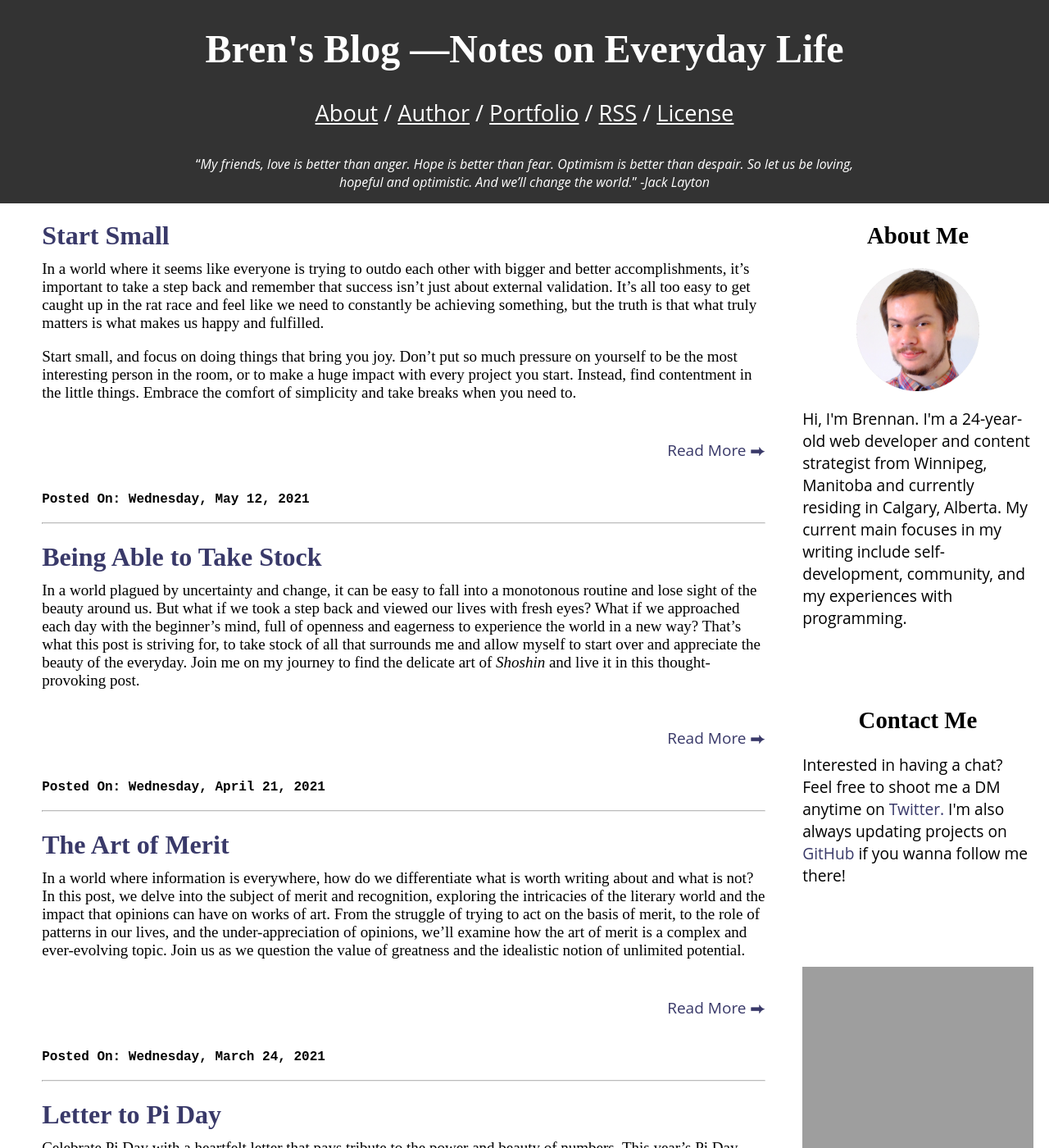
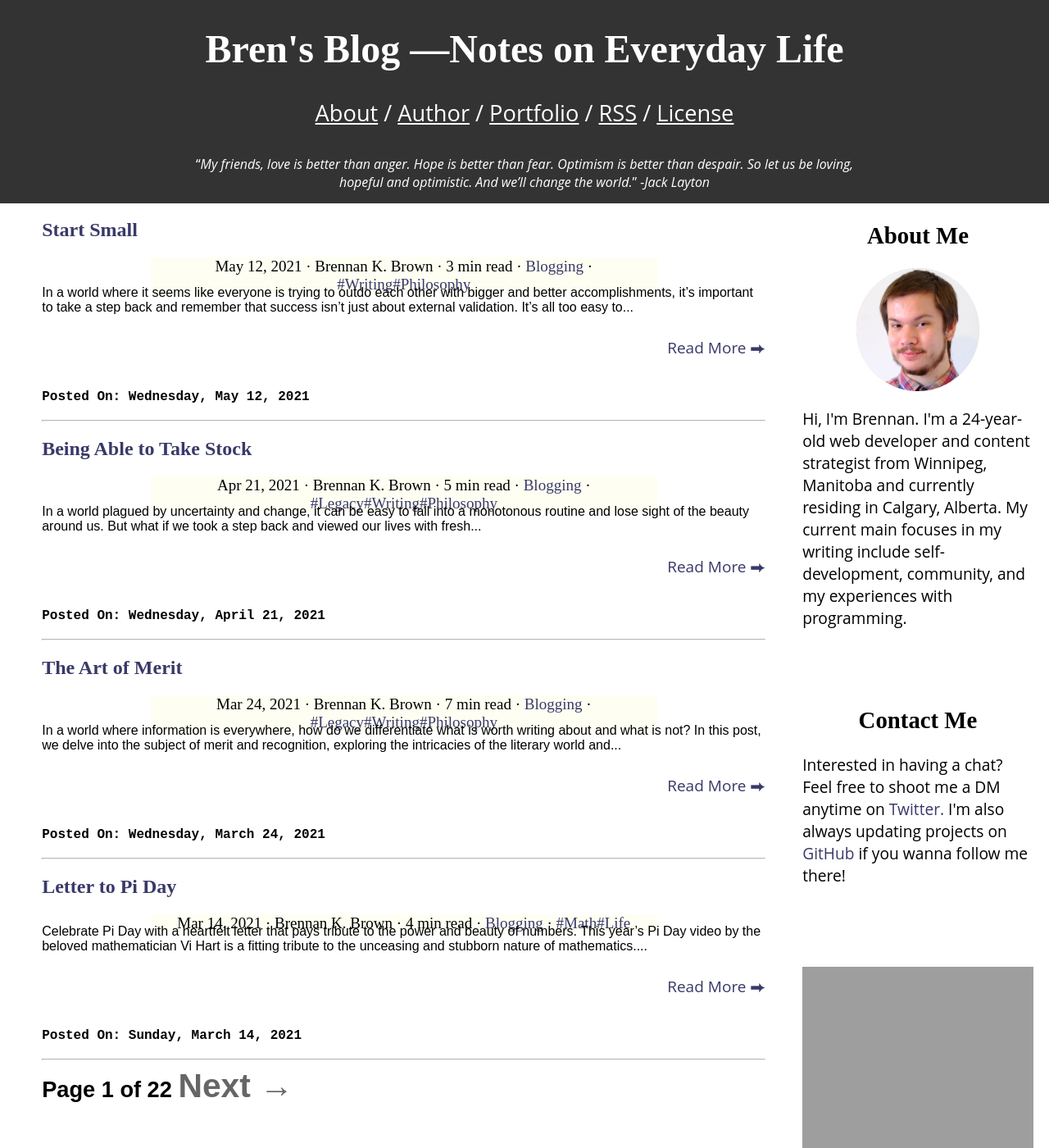
Before and after one commit to brennanbrown/old-blog, a Jekyll site: the page built from index.html, in a window 1280 px wide and 1400 px high. Shown: the whole window at 82% size. Built offline with Jekyll 4.4.1, drawn with Linux system fonts in a browser that asks for light colours; the list of posts is cut into pages by our own code; some of the changed text lies outside the part shown; grey boxes are pictures that could not be loaded.

Commit message:
feat(posts,home): add metadata (date, reading time, cats/tags) to posts and summaries; move pagination into main; improve excerpts

```diff
--- a/index.html
+++ b/index.html
@@ -8,79 +8,52 @@ layout: default
   <!-- This loops through the paginated posts -->
   {% for post in paginator.posts %}
   <div class=post-summary>
-    <h1><a href="{{ post.url }}">{{ post.title }}</a></h1>
+    <h2><a href="{{ post.url }}">{{ post.title }}</a></h2>
+
+    <p class="post-meta post-summary-meta">
+      <time datetime="{{ post.date | date_to_xmlschema }}">{{ post.date | date: "%b %d, %Y" }}</time>
+      {% if post.author %}
+        &middot; <span class="author-name">{{ post.author }}</span>
+      {% endif %}
+      {% assign words = post.content | number_of_words %}
+      {% assign minutes_float = words | divided_by:200.0 %}
+      {% assign minutes = minutes_float | ceil %}
+      &middot; <span class="reading-time">{{ minutes }} min read</span>
+      {% if post.categories and post.categories.size > 0 %}
+        &middot; <span class="categories">
+          {% for c in post.categories %}<a href="{{ site.baseurl }}{{ site.url }}/{{ c | slugify }}/">{{ c }}</a>{% unless forloop.last %}, {% endunless %}{% endfor %}
+        </span>
+      {% endif %}
+      {% if post.tags and post.tags.size > 0 %}
+        &middot; <span class="tags">
+          {% for t in post.tags %}<a href="{{ site.url }}{{ site.baseurl }}/tagged#{{ t | slugify }}">#{{ t }}</a>{% unless forloop.last %} {% endunless %}{% endfor %}
+        </span>
+      {% endif %}
+    </p>
 
     {% if post.excerpt %}
     <div class="post-subtitle">
-      {{ post.excerpt }}
+      {{ post.excerpt | strip_html | truncatewords: 40 }}
     </div>
     {% endif %}
     <br />
     <p class="author">
-      <p class="readmore"><a href="{{ post.url }}">Read More ⮕</a></p><br />
+      <p class="readmore"><a href="{{ post.url }}" aria-label="Read more: {{ post.title }}">Read More ⮕</a></p><br />
       <span class="date">Posted On: {{ post.date | date: "%A, %B %d, %Y"}}</span>
     </p>
   </div>
   <hr>
   {% endfor %}
+  <!-- Pagination links inside main content -->
+  <nav class="pagination" aria-label="Pagination">
+    {% if paginator.previous_page %}
+      <a href="{{ paginator.previous_page_path }}" class="previous" aria-label="Previous page">← Prev</a>
+    {% endif %}
+    <span class="page_number">Page {{ paginator.page }} of {{ paginator.total_pages }}</span>
+    {% if paginator.next_page %}
+      <a href="{{ paginator.next_page_path }}" class="next" aria-label="Next page">Next →</a>
+    {% endif %}
+  </nav>
 </div>
 
 <div class="spacer-2">&nbsp;</div>
-
-<div class="menu">
-  <h2>About Me</h2>
-  <img src="/img/avatar.png" alt="Brennan's Face" height="150" width="150">
-  <p>Hi, I'm Brennan. I'm a 24-year-old web developer and content strategist from Winnipeg, Manitoba and currently residing in
-    Calgary, Alberta. My current main focuses in my writing include self-development, community, and my experiences with
-    programming. </p>
-
-  <br />
-
-  <h2>Contact Me</h2>
-  <p>Interested in having a chat? Feel free to shoot me a DM anytime on <a
-      href="https://twitter.com/bkennethbrown/">Twitter.</a> I'm also always updating projects on <a
-      href="https://github.com/brennanbrown/">GitHub</a> if you wanna follow me there!</p>
-
-  <br />
-
-  <h2 class="newsletter">Sign Up!</h2>
-  <iframe src="https://brennan.substack.com/embed" width="100%" height="270" frameborder="0" scrolling="no" title="
-  Substack Newsletter Sign-up Form"></iframe>
-
-  <br />
-
-  <h2>Categories</h2>
-  <div class="tags-expo">
-    <select name="Select a Category">
-      {% assign sorted_tags = (site.tags | sort:0) %}
-      {% for tag in sorted_tags %}
-      {% assign t = tag | first %}
-      {% assign posts = tag | last %}
-      <option><a href="tagged/{{ t | slugify }}" class="post-tag">{{ tag[0] }} </a> ({{ posts | size }} Posts)</a>
-      </option>
-      {% endfor %}
-    </select>
-    <button onclick="window.location.href='/tagged'">Go To Category Page</button>
-  </div>
-</div>
-
-</div>
-
-
-
-<!-- Pagination links -->
-<div class="full-width pagination center">
-  {% if paginator.previous_page %}
-  <a href="{{ paginator.previous_page_path }}" class="previous">←</a>
-  {% else %}
-
-  {% endif %}
-  <span class="page_number">
-    Page: {{ paginator.page }} of {{ paginator.total_pages }}
-  </span>
-  {% if paginator.next_page %}
-  <a href="{{ paginator.next_page_path }}" class="next">→</a>
-  {% else %}
-
-  {% endif %}
-</div>
```
Also changed, not shown: _layouts/post.html (+18 -8 lines).
